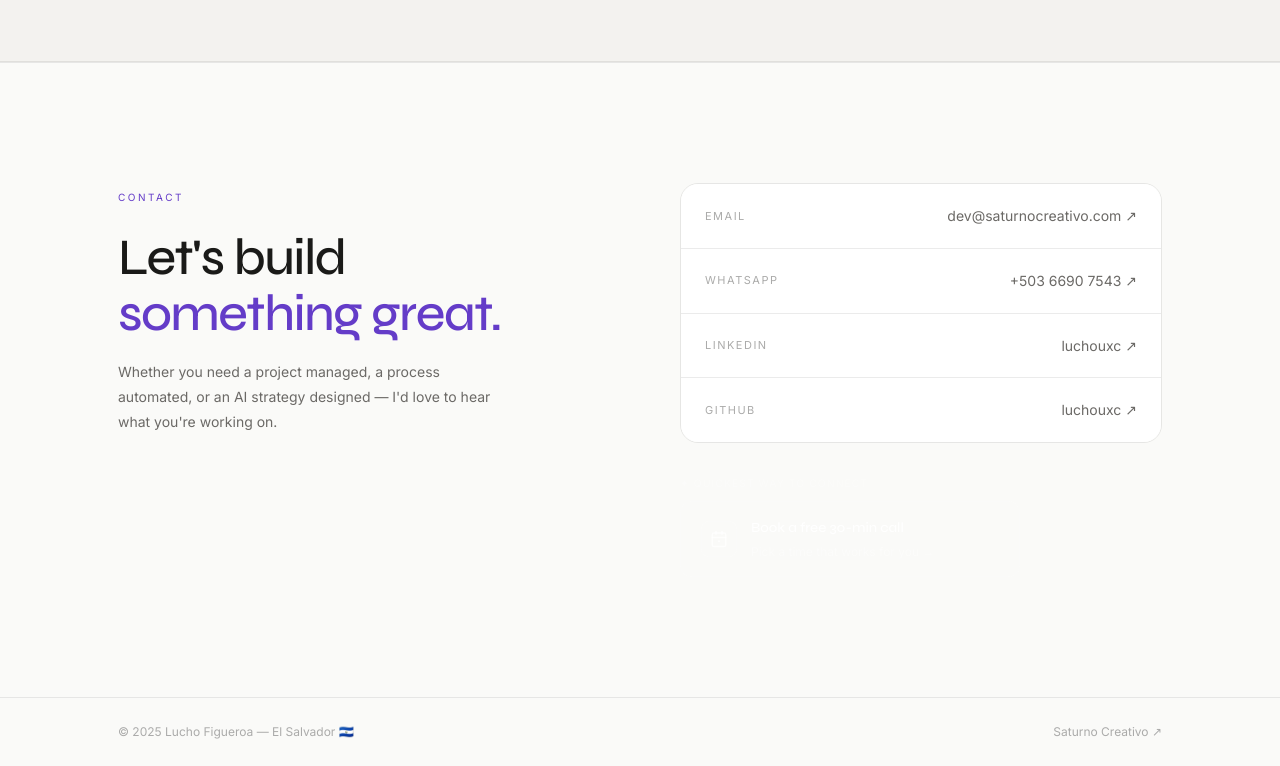
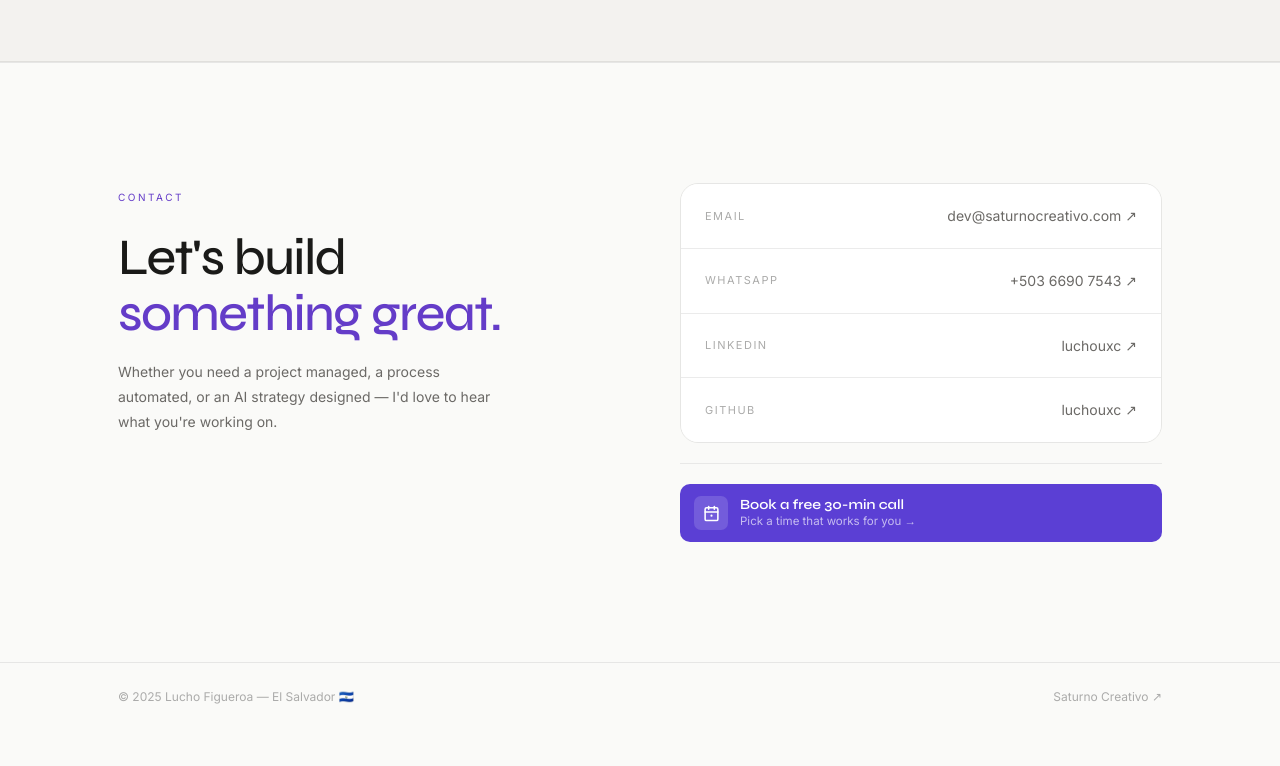
Before and after one commit to luchouxc/personal-website, a plain HTML site: page index.html in a window 1280 px wide. Shown: the part 3621-4387 px from the top of the page. After the commit the page ends 4353 px from the top, so only its background shows below. Drawn offline with Linux system fonts and the light colour scheme.

Commit message:
Add files via upload

```diff
--- a/index.html
+++ b/index.html
@@ -408,27 +408,51 @@
             </a>
           </div>
           <!-- ══ BOOK A CALL CTA ══ -->
-          <div class="book-call-wrap">
-            <span class="book-call-eyebrow">✦ Quickest way to connect</span>
+          <div style="margin-top: 1.25rem; padding-top: 1.25rem; border-top: 1px solid rgba(0,0,0,0.07);">
             <a
               href="https://calendar.app.google/v9JmpA8K8eMUBiH2A"
               target="_blank"
               rel="noopener"
-              class="book-call-btn"
-              aria-label="Book a free 30-minute call on Google Calendar"
+              aria-label="Book a free 30-minute call"
+              style="
+                display: inline-flex;
+                align-items: center;
+                gap: 0.75rem;
+                padding: 0.75rem 1.25rem 0.75rem 0.875rem;
+                background: #5b3fd4;
+                color: #fff;
+                border-radius: 10px;
+                text-decoration: none;
+                font-family: 'Inter', sans-serif;
+                transition: background 0.2s ease, transform 0.15s ease;
+                width: 100%;
+                box-sizing: border-box;
+              "
+              onmouseover="this.style.background='#4a31b8'; this.style.transform='translateY(-1px)'"
+              onmouseout="this.style.background='#5b3fd4'; this.style.transform='translateY(0)'"
+              onmousedown="this.style.transform='translateY(0)'"
             >
-              <div class="book-call-icon" aria-hidden="true">
-                <svg width="18" height="18" viewBox="0 0 24 24" fill="none" stroke="currentColor" stroke-width="2" stroke-linecap="round" stroke-linejoin="round">
+              <div style="
+                width: 34px;
+                height: 34px;
+                flex-shrink: 0;
+                display: flex;
+                align-items: center;
+                justify-content: center;
+                background: rgba(255,255,255,0.15);
+                border-radius: 7px;
+              " aria-hidden="true">
+                <svg width="17" height="17" viewBox="0 0 24 24" fill="none" stroke="#fff" stroke-width="2.2" stroke-linecap="round" stroke-linejoin="round">
                   <rect x="3" y="4" width="18" height="18" rx="2"/>
                   <line x1="16" y1="2" x2="16" y2="6"/>
                   <line x1="8" y1="2" x2="8" y2="6"/>
                   <line x1="3" y1="10" x2="21" y2="10"/>
-                  <circle cx="12" cy="15" r="1.5" fill="currentColor" stroke="none"/>
+                  <circle cx="12" cy="15" r="1.5" fill="#fff" stroke="none"/>
                 </svg>
               </div>
-              <div class="book-call-text">
-                <span class="book-call-title">Book a free 30-min call</span>
-                <span class="book-call-sub">Pick a time that works for you →</span>
+              <div style="display: flex; flex-direction: column; gap: 1px; flex: 1;">
+                <span style="font-family: 'Syne', sans-serif; font-weight: 600; font-size: 0.875rem; color: #fff; line-height: 1.2;">Book a free 30-min call</span>
+                <span style="font-size: 0.72rem; color: rgba(255,255,255,0.65); line-height: 1.2;">Pick a time that works for you →</span>
               </div>
             </a>
           </div>
```
